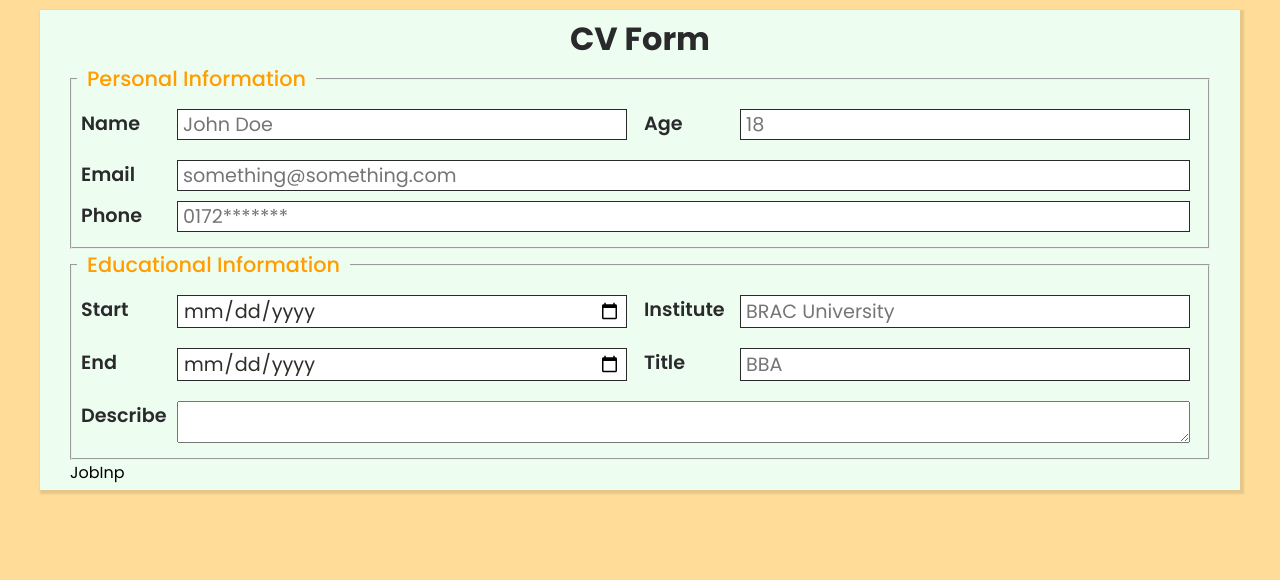
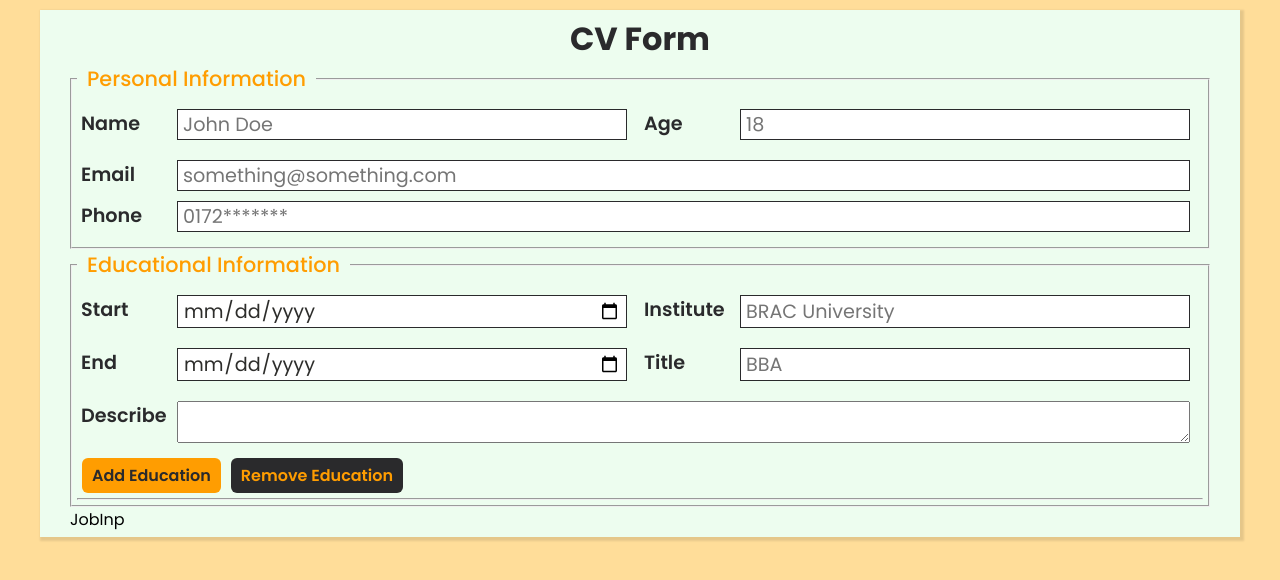
Before and after one commit to adnansyed101/CVCreator, a React (Vite) app: page / in a window 1280 px wide. Shown: the top 580 px of the page. Built offline with nearby package versions, Linux system fonts and the light colour scheme.

Commit message:
add markup for button

```diff
--- a/src/Input/EduInp.jsx
+++ b/src/Input/EduInp.jsx
@@ -53,8 +53,15 @@ const EduInp = () => {
         </div>
         <p className="control">
           <label htmlFor="eduDesc">Describe</label>
-          <textarea name="eduDesc" id="EduDesc"  />
+          <textarea name="eduDesc" id="EduDesc" />
         </p>
+        <button type="button" className="addBtn">
+          Add Education
+        </button>
+        <button type="button" className="removeBtn">
+          Remove Education
+        </button>
+        <hr />
       </fieldset>
     </div>
   );
```
